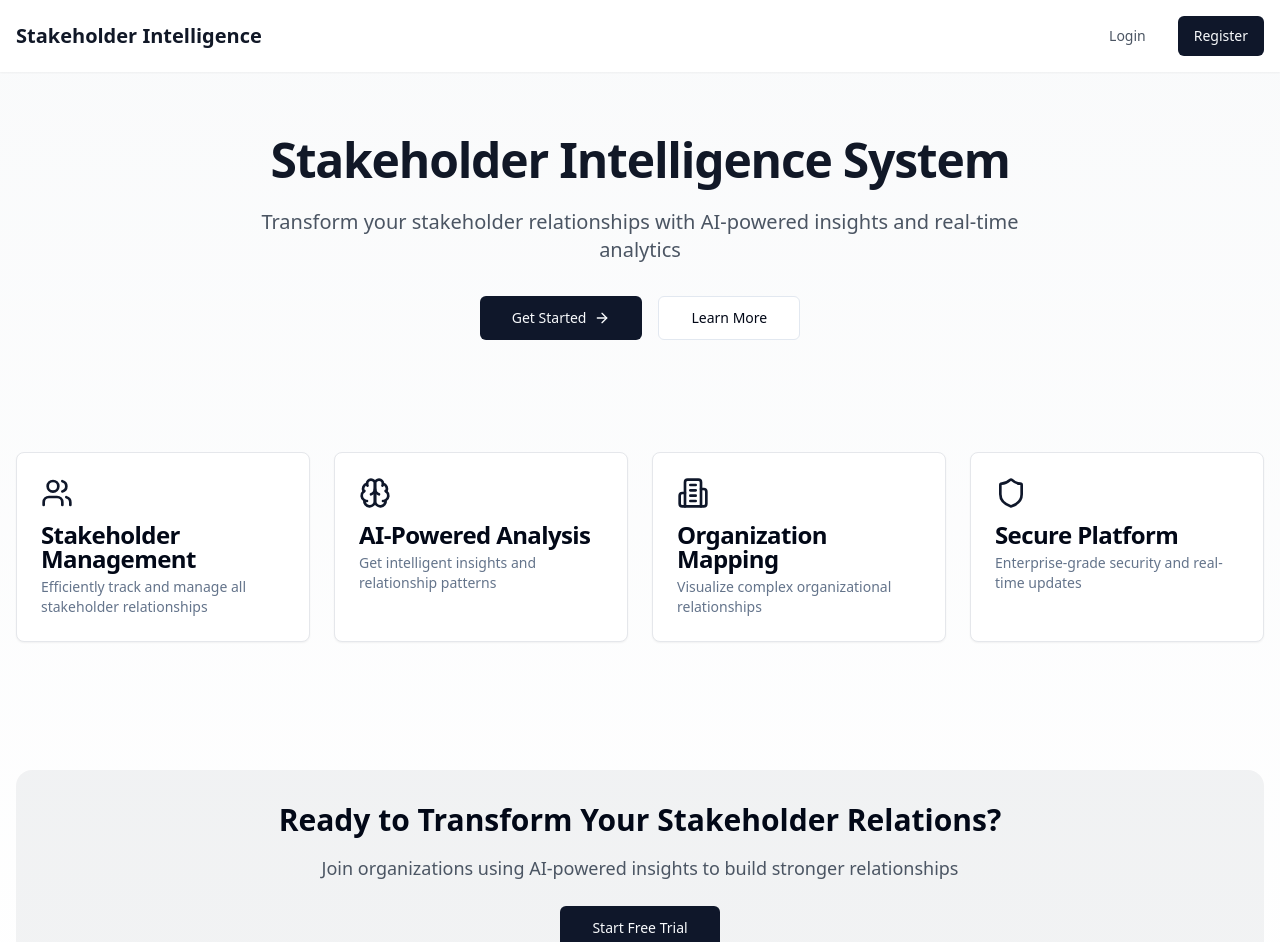
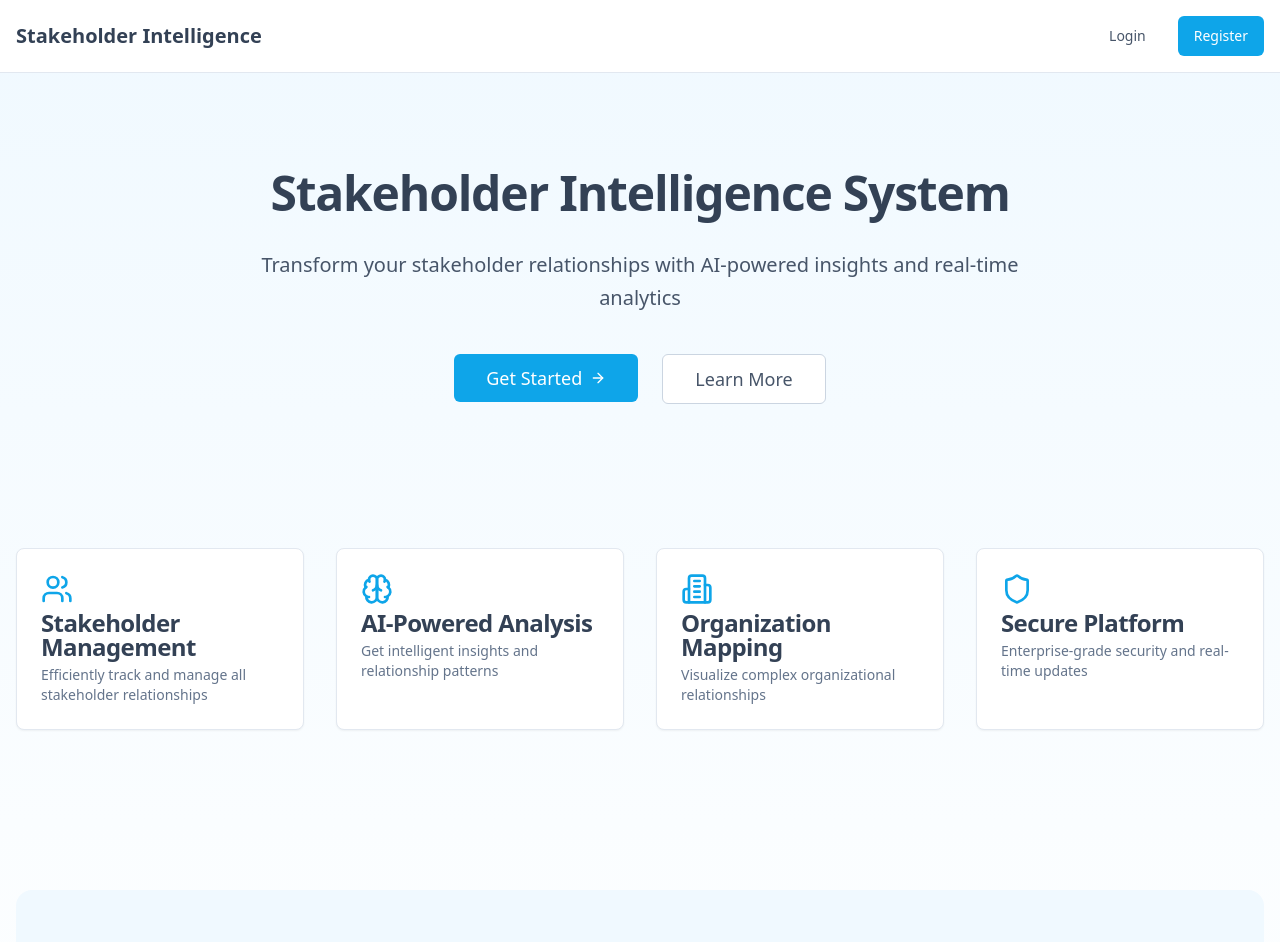
Before and after one commit to Apostel/stakeholder-mindspring, a React (Vite) app: page / in a window 1280 px wide. Shown: the top 942 px of the page. Built offline with nearby package versions, Linux system fonts and the light colour scheme.

Commit message:
Implement new frontend design
This commit implements a new frontend design based on updated design guidelines.  The changes include a revised color palette, typography, spacing system, and component styles.  The current design has been committed to allow for easy reversion if necessary.

```diff
--- a/src/pages/Index.tsx
+++ b/src/pages/Index.tsx
@@ -5,16 +5,21 @@ import { Building2, Users, Brain, Shield, ArrowRight } from "lucide-react";
 
 const Index = () => {
   return (
-    <div className="min-h-screen bg-gradient-to-b from-gray-50 to-white">
+    <div className="min-h-screen bg-gradient-to-b from-[#f0f9ff] to-white">
       {/* Navigation Bar */}
-      <nav className="bg-white shadow-sm">
+      <nav className="bg-white border-b border-[#e2e8f0]">
         <div className="container mx-auto px-4 py-4 flex justify-between items-center">
-          <h1 className="text-xl font-semibold text-gray-900">Stakeholder Intelligence</h1>
+          <h1 className="text-xl font-semibold text-[#334155]">Stakeholder Intelligence</h1>
           <div className="flex gap-4">
-            <Button variant="ghost" className="text-gray-600 hover:text-gray-900">
+            <Button
+              variant="ghost"
+              className="text-[#475569] hover:text-[#334155] hover:bg-[#f1f5f9]"
+            >
               Login
             </Button>
-            <Button className="bg-primary hover:bg-primary/90">
+            <Button
+              className="bg-[#0ea5e9] hover:bg-[#0284c7] text-white transition-colors duration-150"
+            >
               Register
             </Button>
           </div>
@@ -22,19 +27,26 @@ const Index = () => {
       </nav>
 
       {/* Hero Section */}
-      <div className="container mx-auto px-4 pt-16 pb-12">
+      <div className="container mx-auto px-4 pt-24 pb-16">
         <div className="text-center max-w-3xl mx-auto">
-          <h1 className="text-4xl font-bold tracking-tight text-gray-900 sm:text-5xl mb-6">
+          <h1 className="text-4xl font-bold tracking-tight text-[#334155] sm:text-5xl mb-8">
             Stakeholder Intelligence System
           </h1>
-          <p className="text-xl text-gray-600 mb-8">
+          <p className="text-xl text-[#475569] mb-10 leading-relaxed">
             Transform your stakeholder relationships with AI-powered insights and real-time analytics
           </p>
-          <div className="flex gap-4 justify-center">
-            <Button size="lg" className="bg-primary hover:bg-primary/90 gap-2">
-              Get Started <ArrowRight className="h-4 w-4" />
+          <div className="flex gap-6 justify-center">
+            <Button
+              size="lg"
+              className="bg-[#0ea5e9] hover:bg-[#0284c7] text-white gap-2 px-8 py-6 text-lg transition-colors duration-150"
+            >
+              Get Started <ArrowRight className="h-5 w-5" />
             </Button>
-            <Button size="lg" variant="outline">
+            <Button
+              size="lg"
+              variant="outline"
+              className="border-[#cbd5e1] text-[#475569] hover:bg-[#f1f5f9] px-8 py-6 text-lg transition-colors duration-150"
+            >
               Learn More
             </Button>
           </div>
@@ -42,58 +54,56 @@ const Index = () => {
       </div>
 
       {/* Features Section */}
-      <div className="container mx-auto px-4 py-16">
-        <div className="grid md:grid-cols-2 lg:grid-cols-4 gap-6">
-          <Card className="border-gray-200 hover:shadow-lg transition-shadow duration-200">
-            <CardHeader>
-              <Users className="h-8 w-8 text-primary mb-2" />
-              <CardTitle>Stakeholder Management</CardTitle>
-              <CardDescription>
-                Efficiently track and manage all stakeholder relationships
-              </CardDescription>
-            </CardHeader>
-          </Card>
-
-          <Card className="border-gray-200 hover:shadow-lg transition-shadow duration-200">
-            <CardHeader>
-              <Brain className="h-8 w-8 text-primary mb-2" />
-              <CardTitle>AI-Powered Analysis</CardTitle>
-              <CardDescription>
-                Get intelligent insights and relationship patterns
-              </CardDescription>
-            </CardHeader>
-          </Card>
-
-          <Card className="border-gray-200 hover:shadow-lg transition-shadow duration-200">
-            <CardHeader>
-              <Building2 className="h-8 w-8 text-primary mb-2" />
-              <CardTitle>Organization Mapping</CardTitle>
-              <CardDescription>
-                Visualize complex organizational relationships
-              </CardDescription>
-            </CardHeader>
-          </Card>
-
-          <Card className="border-gray-200 hover:shadow-lg transition-shadow duration-200">
-            <CardHeader>
-              <Shield className="h-8 w-8 text-primary mb-2" />
-              <CardTitle>Secure Platform</CardTitle>
-              <CardDescription>
-                Enterprise-grade security and real-time updates
-              </CardDescription>
-            </CardHeader>
-          </Card>
+      <div className="container mx-auto px-4 py-20">
+        <div className="grid md:grid-cols-2 lg:grid-cols-4 gap-8">
+          {[
+            {
+              icon: <Users className="h-8 w-8 text-[#0ea5e9]" />,
+              title: "Stakeholder Management",
+              description: "Efficiently track and manage all stakeholder relationships"
+            },
+            {
+              icon: <Brain className="h-8 w-8 text-[#0ea5e9]" />,
+              title: "AI-Powered Analysis",
+              description: "Get intelligent insights and relationship patterns"
+            },
+            {
+              icon: <Building2 className="h-8 w-8 text-[#0ea5e9]" />,
+              title: "Organization Mapping",
+              description: "Visualize complex organizational relationships"
+            },
+            {
+              icon: <Shield className="h-8 w-8 text-[#0ea5e9]" />,
+              title: "Secure Platform",
+              description: "Enterprise-grade security and real-time updates"
+            }
+          ].map((feature, index) => (
+            <Card key={index} className="border-[#e2e8f0] hover:shadow-lg transition-all duration-250 ease-in-out">
+              <CardHeader>
+                {feature.icon}
+                <CardTitle className="text-[#334155]">{feature.title}</CardTitle>
+                <CardDescription className="text-[#64748b]">
+                  {feature.description}
+                </CardDescription>
+              </CardHeader>
+            </Card>
+          ))}
         </div>
       </div>
 
       {/* Call to Action Section */}
-      <div className="container mx-auto px-4 py-16">
-        <div className="bg-primary/5 rounded-2xl p-8 text-center">
-          <h2 className="text-3xl font-bold mb-4">Ready to Transform Your Stakeholder Relations?</h2>
-          <p className="text-lg text-gray-600 mb-6">
+      <div className="container mx-auto px-4 py-20">
+        <div className="bg-[#f0f9ff] rounded-2xl p-12 text-center">
+          <h2 className="text-3xl font-bold mb-6 text-[#334155]">
+            Ready to Transform Your Stakeholder Relations?
+          </h2>
+          <p className="text-lg text-[#475569] mb-8 max-w-2xl mx-auto leading-relaxed">
             Join organizations using AI-powered insights to build stronger relationships
           </p>
-          <Button size="lg" className="bg-primary hover:bg-primary/90">
+          <Button
+            size="lg"
+            className="bg-[#0ea5e9] hover:bg-[#0284c7] text-white px-8 py-6 text-lg transition-colors duration-150"
+          >
             Start Free Trial
           </Button>
         </div>
```
